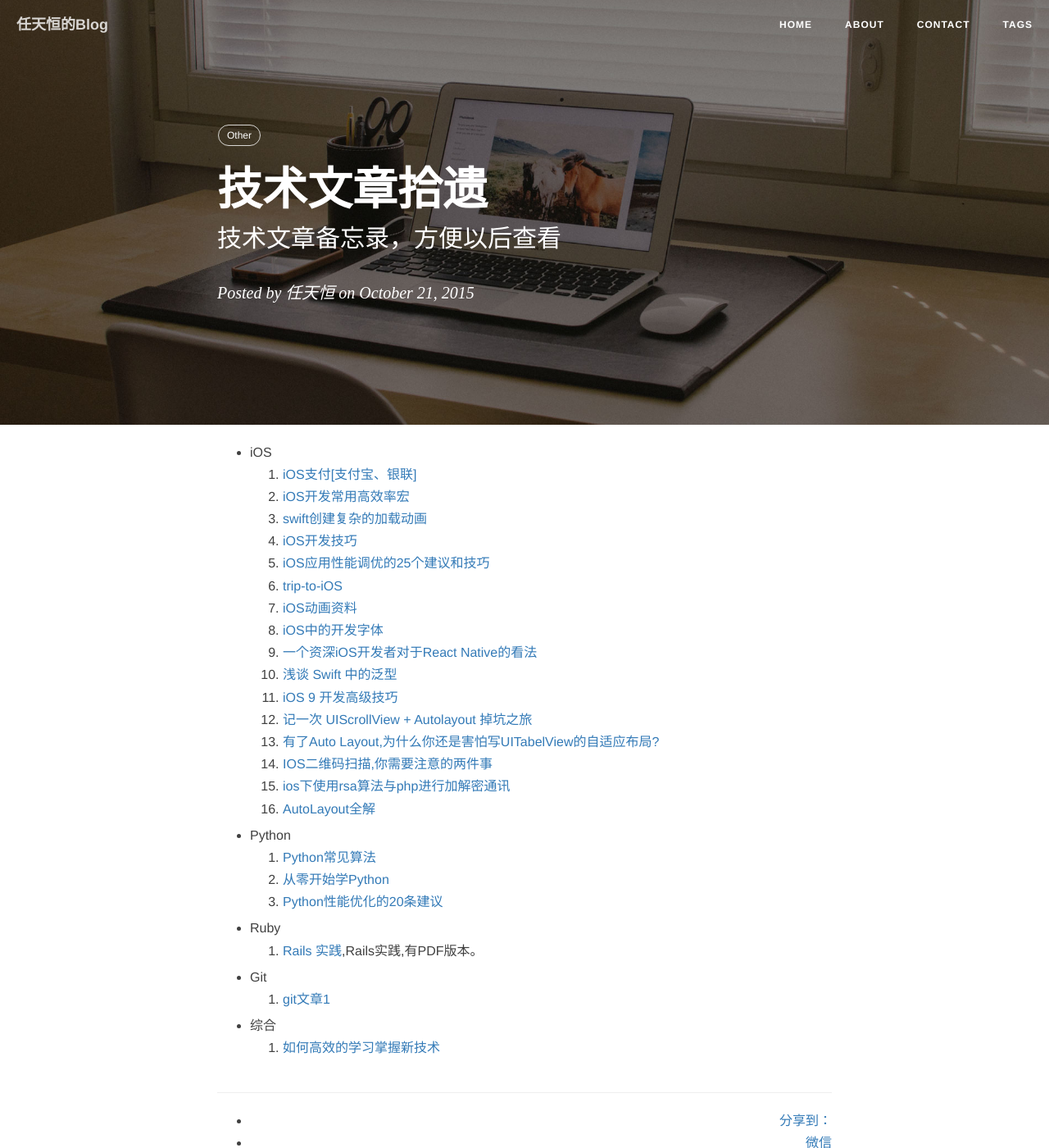
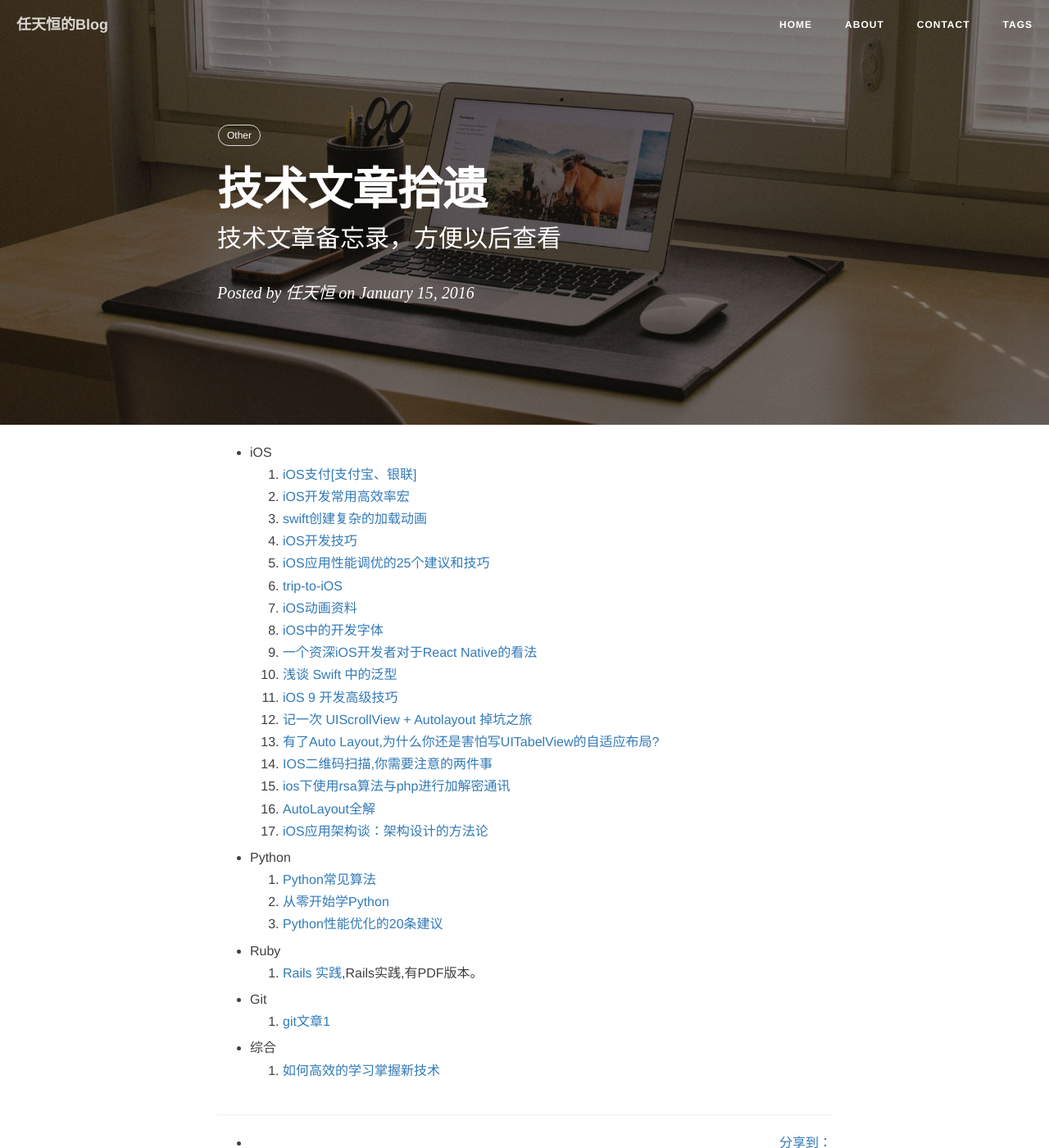
Before and after one commit to rth211/rth211.github.io, a Jekyll site: the page built from _posts/2015.09/2015-09-01-SomeGoodArticles.md, in a window 1280 px wide and 1400 px high. Shown: the whole window at 82% size. Built offline with Jekyll 4.4.1, drawn with Linux system fonts in a browser that asks for light colours; nearby versions of some CDN libraries; comment, search, counter and statistics services are not loaded.

Commit message:
1.15 blog update

```diff
--- a/_posts/2015.09/2015-09-01-SomeGoodArticles.md
+++ b/_posts/2015.09/2015-09-01-SomeGoodArticles.md
@@ -2,7 +2,7 @@
 layout: post
 title:  技术文章拾遗
 subtitle:   "技术文章备忘录，方便以后查看"
-date: 2015-10-21 15:30:00
+date: 2016-01-15 21:30:00
 author:     "任天恒"
 header-img: "img/home-bg.jpg"
 tags:	Other
@@ -24,6 +24,7 @@ tags:	Other
   14. [IOS二维码扫描,你需要注意的两件事](http://blog.cnbluebox.com/blog/2014/08/26/ioser-wei-ma-sao-miao/)
   15. [ios下使用rsa算法与php进行加解密通讯](http://blog.yorkgu.me/2011/10/27/rsa-in-ios-using-publick-key-generated-by-openssl/)
   16. [AutoLayout全解](http://www.cocoachina.com/ios/20151021/13825.html)
+  17. [iOS应用架构谈：架构设计的方法论](http://mp.weixin.qq.com/s?__biz=MzA5Nzc4OTA1Mw==&mid=407735372&idx=1&sn=87c20f7db6990db00838498827692683#rd)
 
 * Python
   1.  [Python常见算法](http://www.imooc.com/article/1404)
```
